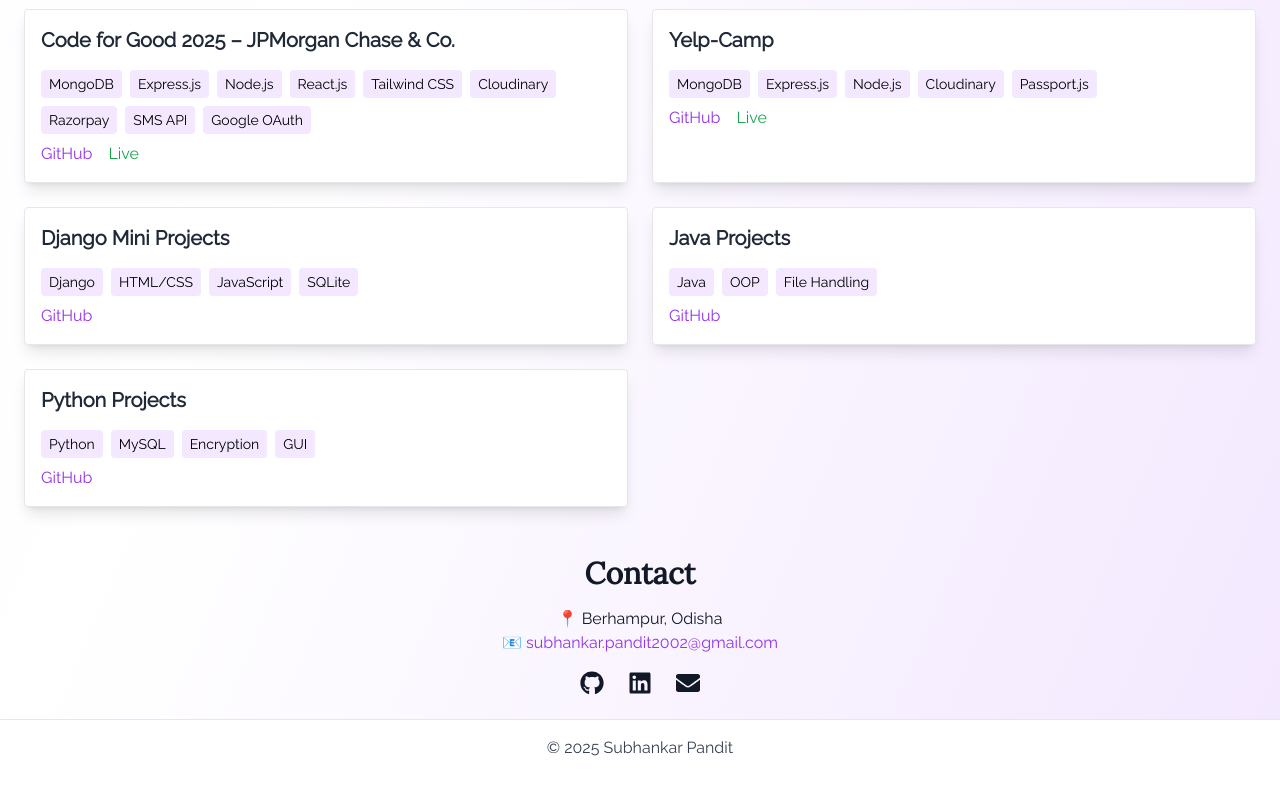
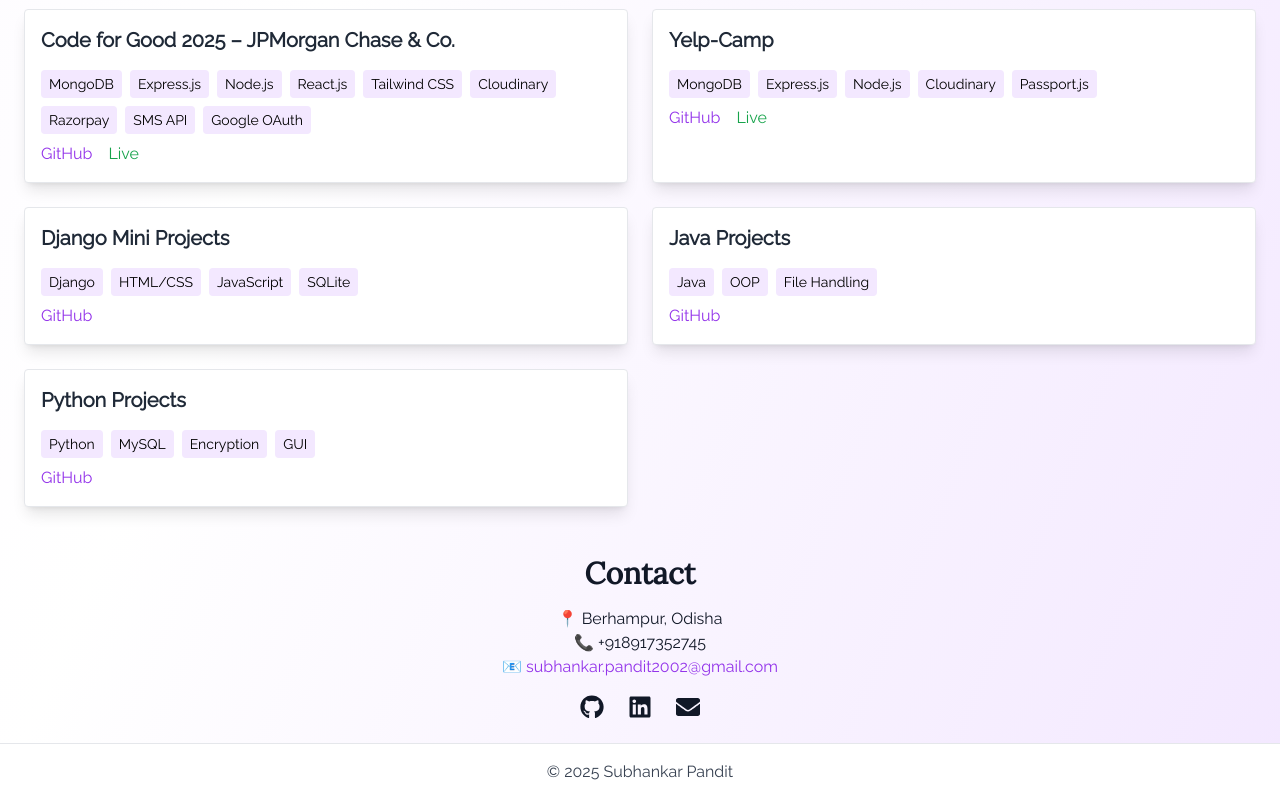
Before and after one commit to SubhankarA8415/Portfolio, a React (Vite) app in the folder portfolio/: page / in a window 1280 px wide. Shown: the part 2287-3087 px from the top of the page. Before the commit the page ends 3063 px from the top, so only its background shows below. Built offline with nearby package versions, Linux system fonts and the light colour scheme.

Commit message:
Update App.jsx

```diff
--- a/portfolio/src/App.jsx
+++ b/portfolio/src/App.jsx
@@ -261,6 +261,7 @@
       <motion.section id="contact" className="p-6 text-center" initial="hidden" whileInView="visible" viewport={{ once: true }} variants={fadeInUp}>
         <h3 className="text-3xl font-semibold mb-4 font-[Lora]">Contact</h3>
         <p>📍 Berhampur, Odisha</p>
+        <p>📞 +918917352745</p>
         <p>📧 <a href="mailto:subhankar.pandit2002@gmail.com" className="text-purple-600 dark:text-purple-400">subhankar.pandit2002@gmail.com</a></p>
         <div className="flex justify-center gap-6 mt-4 text-2xl">
           <a href="https://github.com/SubhankarA8415" target="_blank"><FaGithub /></a>
```
